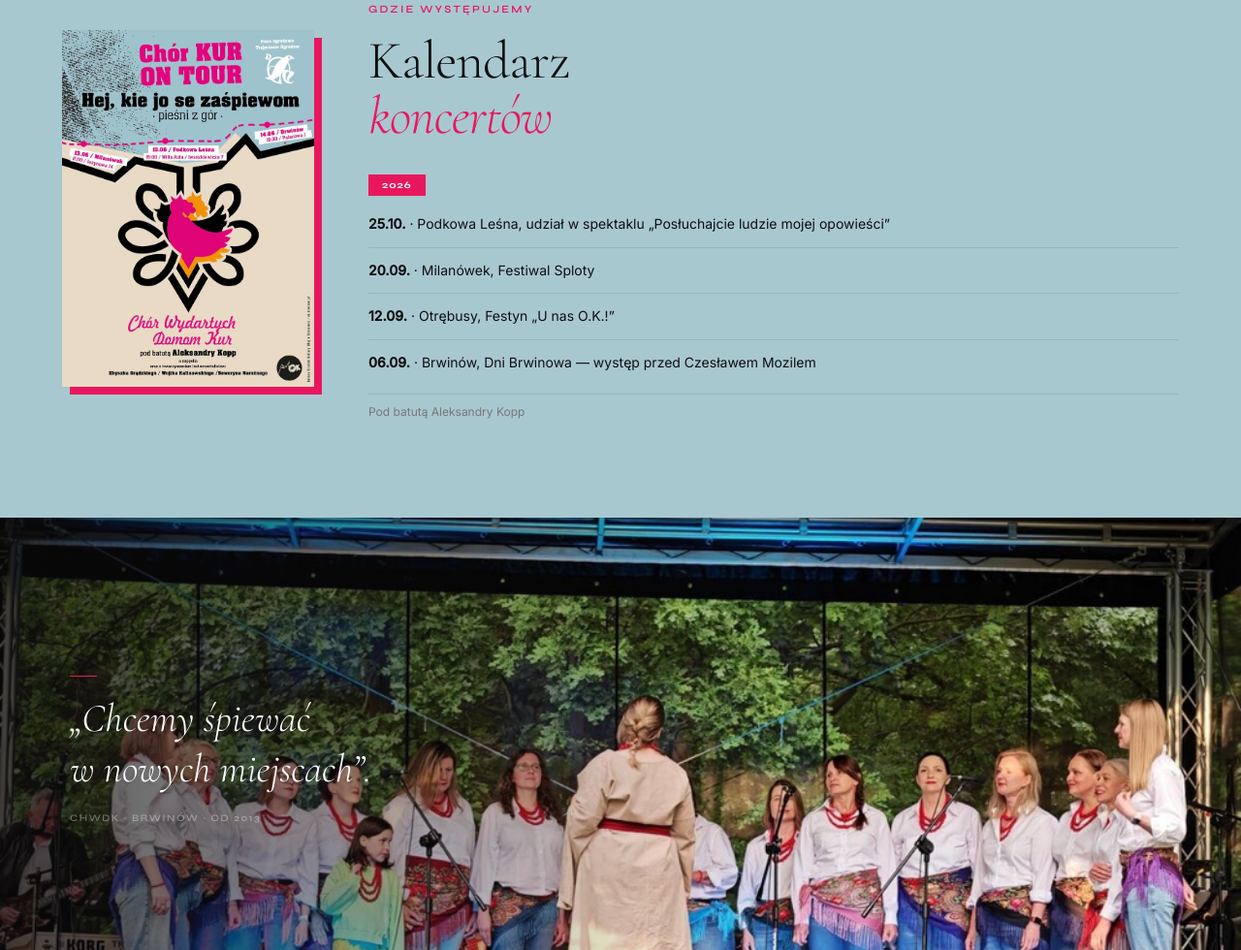
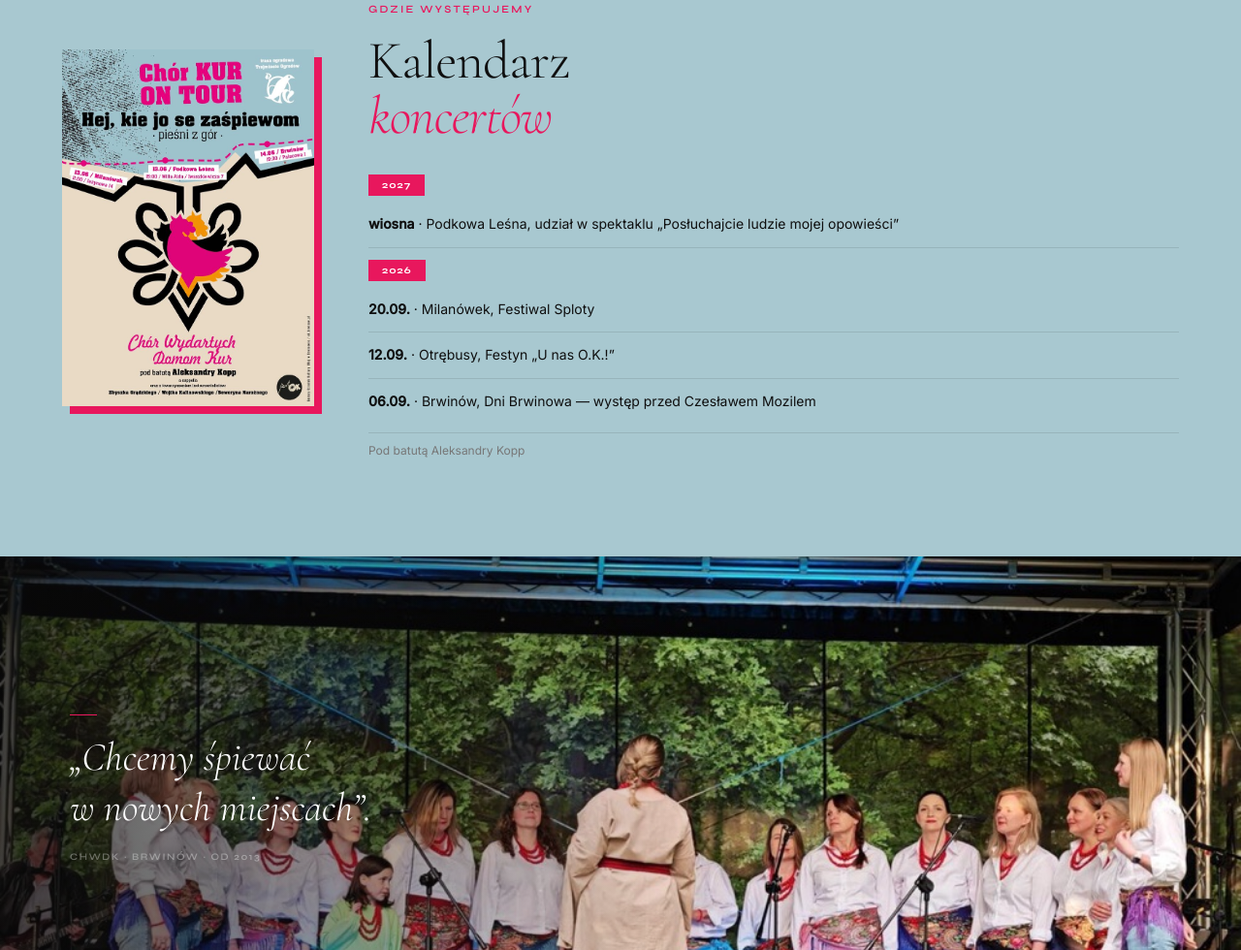
Before and after one commit to kyukadesign/chwdk-strona, a plain HTML site: page index.html in a window 1280 px wide. Shown: the part 4311-5291 px from the top of the page at 97% size. Drawn offline with nearby package versions, Linux system fonts and the light colour scheme.

Commit message:
Update index.html
aktualizacja kalendarza

```diff
--- a/index.html
+++ b/index.html
@@ -1113,9 +1113,10 @@ footer{background:#000;padding:28px 64px;display:flex;align-items:center;justify
     <div>
       <p class="eyebrow">Gdzie występujemy</p>
       <h2 class="h2">Kalendarz<br><em>koncertów</em></h2>
+      <div class="aktual-date">2027</div>
+      <div class="aktual-miejsce"><strong>wiosna</strong> · Podkowa Leśna, udział w spektaklu „Posłuchajcie ludzie mojej opowieści”</div>
+      <hr class="aktual-sep">
       <div class="aktual-date">2026</div>
-      <div class="aktual-miejsce"><strong>25.10.</strong> · Podkowa Leśna, udział w spektaklu „Posłuchajcie ludzie mojej opowieści”</div>
-      <hr class="aktual-sep">
       <div class="aktual-miejsce"><strong>20.09.</strong> · Milanówek, Festiwal Sploty</div>
       <hr class="aktual-sep">
       <div class="aktual-miejsce"><strong>12.09.</strong> · Otrębusy, Festyn „U nas O.K.!”</div>
```
